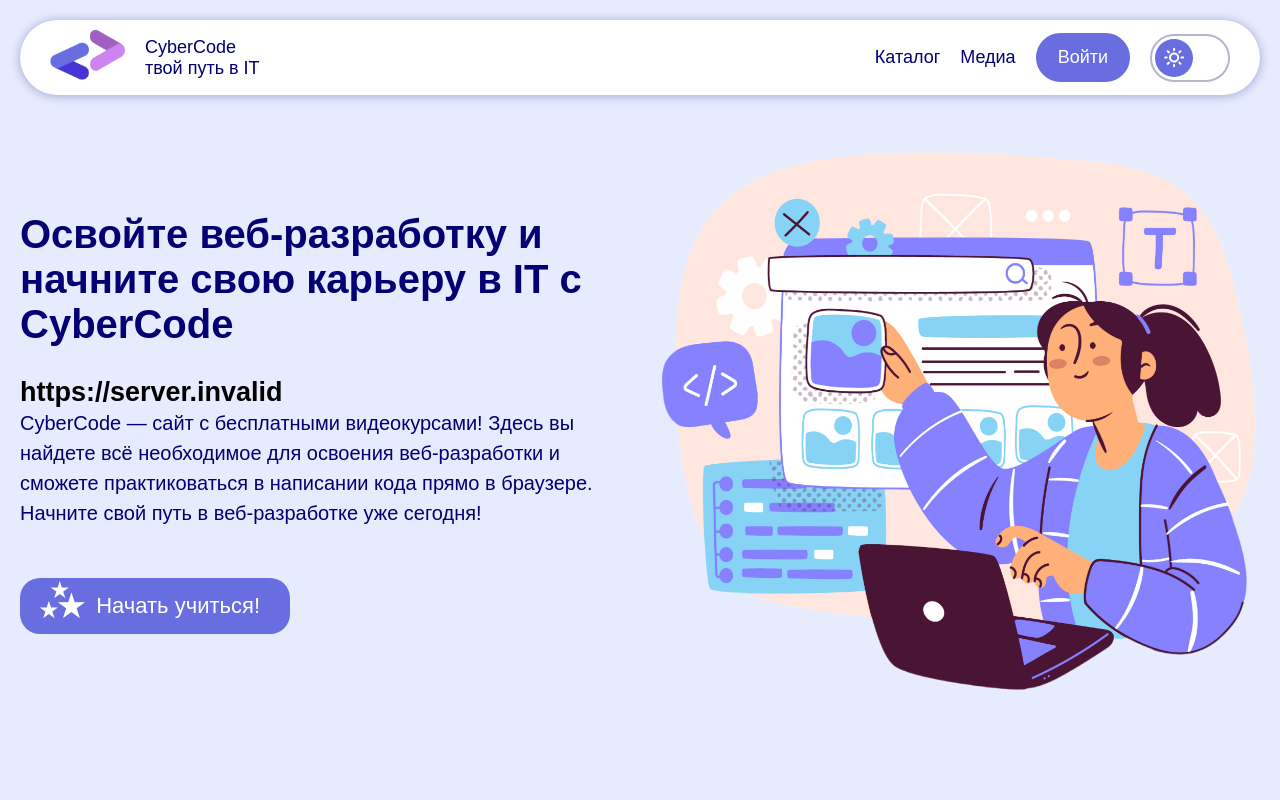
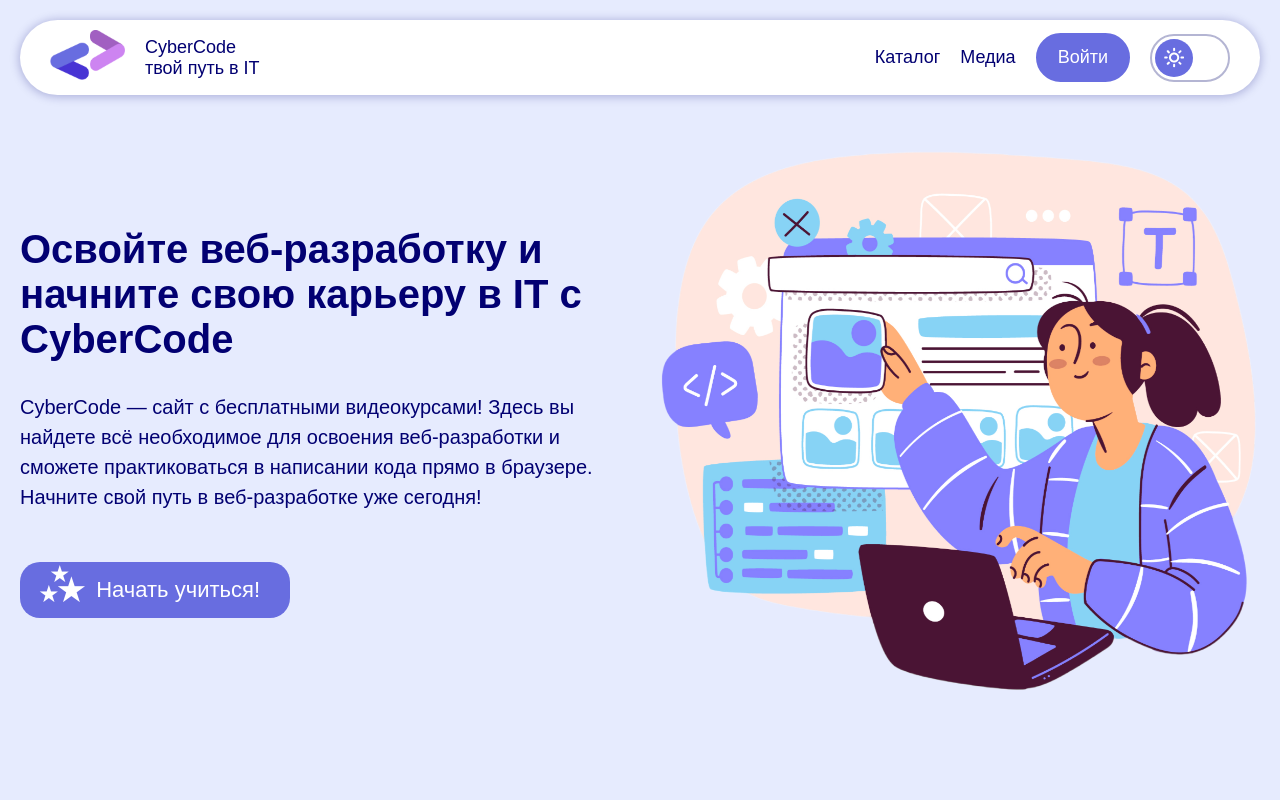
Before and after one commit to Veneyli/cybercode-frontend, a Next.js app: page / in a window 1280 px wide. Shown: the top 800 px of the page. Built offline with nearby package versions, Linux system fonts and the light colour scheme; no server answers.

Commit message:
deleted info

```diff
--- a/src/app/(Main)/page.tsx
+++ b/src/app/(Main)/page.tsx
@@ -2,7 +2,6 @@ import Image from "next/image";
 import styles from "./index.module.scss";
 import Link from "next/link";
 
-console.log(process.env.NEXT_PUBLIC_API_URL);
 export default function HomePage() {
   return (
     <>
@@ -13,7 +12,6 @@ export default function HomePage() {
               <h1 className={styles.hero__title}>
                 Освойте веб-разработку и начните свою карьеру в IT с CyberCode
               </h1>
-              <h1>{process.env.NEXT_PUBLIC_API_URL}</h1>
               <p className={styles.hero__description}>
                 CyberCode — сайт с бесплатными видеокурсами! Здесь вы найдете
                 всё необходимое для освоения веб-разработки и сможете
```
